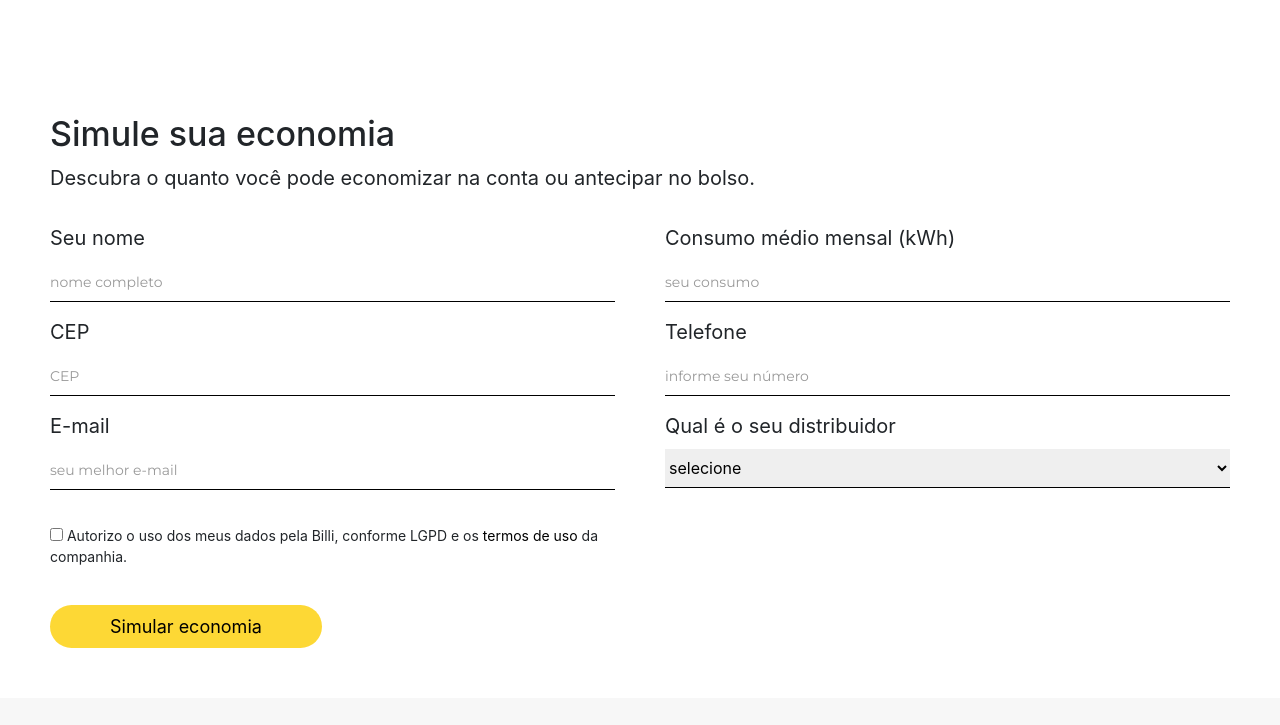
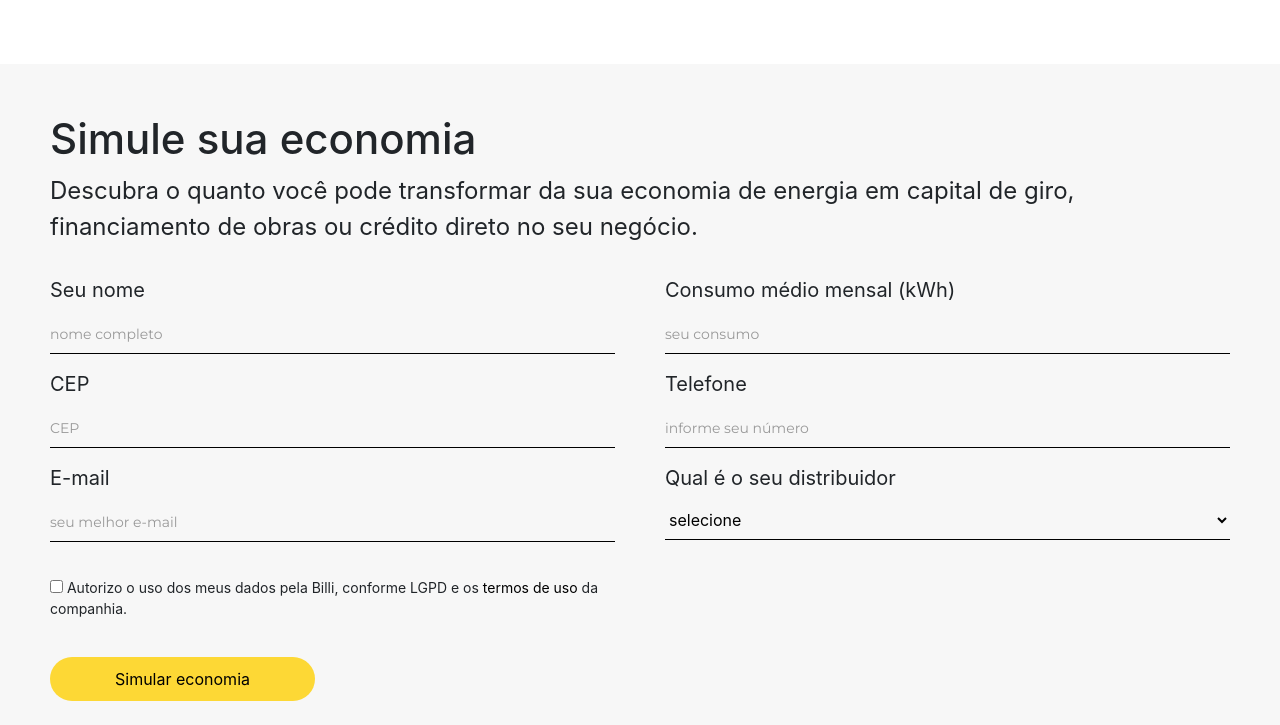
Before and after one commit to IvoVicente/PagBilli, a plain HTML site: page index.html in a window 1280 px wide. Shown: the part 1871-2596 px from the top of the page. Drawn offline with nearby package versions, Linux system fonts and the light colour scheme.

Commit message:
ajuste do formulario

```diff
--- a/index.html
+++ b/index.html
@@ -302,7 +302,8 @@
 
     <section id="formulario" class="formulario">
         <h2>Simule sua economia</h2>
-        <p>Descubra o quanto você pode economizar na conta ou antecipar no bolso.</p>
+        <p>Descubra o quanto você pode transformar da sua economia de energia em capital de giro, financiamento de obras
+            ou crédito direto no seu negócio.</p>
         <form>
             <div class="grid-form">
                 <div>
--- a/style.css
+++ b/style.css
@@ -824,14 +824,15 @@ input[type="range"]::-webkit-slider-thumb {
 
 .formulario {
     padding: 50px;
+    background-color: #F7F7F7;
 }
 
 .formulario h2 {
-    font-size: 34px;
+    font-size: 42px;
 }
 
 .formulario p {
-    font-size: 20px;
+    font-size: 24px;
     margin-bottom: 30px;
 }
 
@@ -855,12 +856,14 @@ input[type="range"]::-webkit-slider-thumb {
     border: 0;
     border-bottom: 1px solid;
     padding: 8px 0;
+    background-color: #F7F7F7;;
 }
 
 .formulario form .grid-form div select {
     border: 0;
     border-bottom: 1px solid;
     padding: 8px 0;
+    background-color: #F7F7F7;
 }
 
 .formulario form .grid-form .formulario-termo {
@@ -869,7 +872,6 @@ input[type="range"]::-webkit-slider-thumb {
 
 .formulario form .grid-form .formulario-termo label {
     font-size: 14px;
-
 }
 
 .formulario form .grid-form .formulario-termo label a {
@@ -882,6 +884,7 @@ select::placeholder,
 textarea::placeholder {
     font-family: 'Montserrat', sans-serif;
     color: #999;
+    background-color: #F7F7F7;
     font-size: 14px;
     opacity: 1;
     /* importante para alguns browsers */
@@ -926,7 +929,7 @@ textarea::placeholder {
         margin-top: 20px;
         width: 100%;
         padding: 14px;
-        font-size: 18px;
+        font-size: 16px;
     }
 }
 
@@ -984,9 +987,9 @@ textarea::placeholder {
 .beneficio-btn {
     display: inline-block;
     margin-top: 30px;
-    padding: 8px 60px;
+    padding: 10px 65px;
     border-radius: 25px;
-    font-size: 18px;
+    font-size: 16px;
     text-decoration: none;
     transition: background 0.3s;
     background-color: #fdd835;
```
